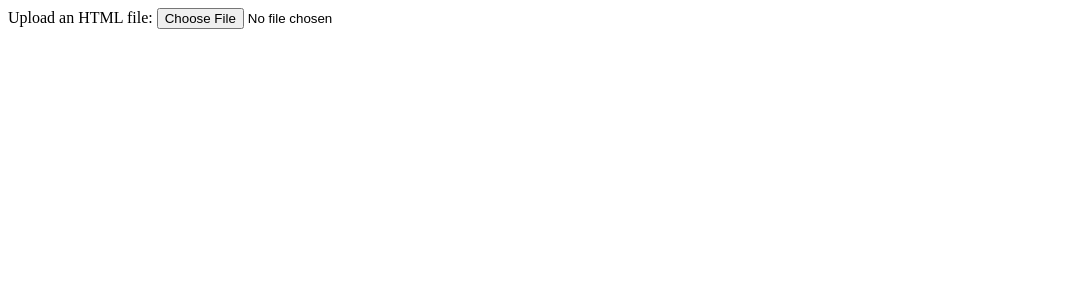
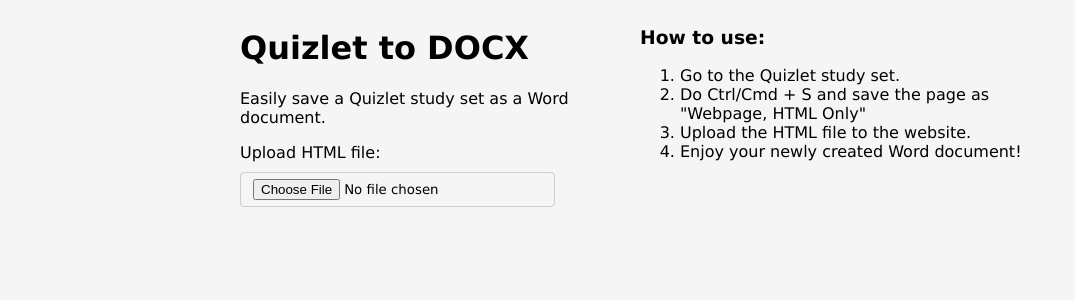
Before and after one commit to willuhmjs/Quizlet-Exporter, a SvelteKit app: page / in a window 1280 px wide. Shown: the top 300 px of the page, without its empty margins (0-1075 px from the left). Built offline with nearby package versions, Linux system fonts and the light colour scheme.

Commit message:
html layout, formatting

```diff
--- a/src/routes/+page.svelte
+++ b/src/routes/+page.svelte
@@ -1,4 +1,15 @@
 <script lang="ts">
 	import Renderer from './components/Renderer.svelte';
 </script>
-<Renderer/>
+
+<Renderer />
+
+<style>
+	:global(*) {
+		font-family: Verdana, Geneva, Tahoma, sans-serif;
+	}
+
+	:global(body) {
+		background-color: #f5f5f5;
+	}
+</style>
--- a/src/routes/components/Renderer.svelte
+++ b/src/routes/components/Renderer.svelte
@@ -3,16 +3,20 @@
 	import docx from '../lib/docx';
 	import download from '../lib/download';
 	async function createDocx(file: File) {
-		const parsedData = await parse(file);
-		const fileBlob = await docx(parsedData);
+		//const parsedData = await parse(file);
+		//const fileBlob = await docx(parsedData);
 		// TODO better way to do
-		download(fileBlob,  file.name.replace('.html', '.docx'));
+		//download(fileBlob, file.name.replace('.html', '.docx'));
 	}
 
 	let files: FileList;
 </script>
 
-<label for="avatar">Upload an HTML file:</label>
+<div class="container">
+    <div class="leftSide">
+        <h1>Quizlet to DOCX</h1>
+        <p>Easily save a Quizlet study set as a Word document.</p>
+        <label for="html">Upload HTML file:</label>
         <input accept=".html" bind:files name="html" type="file" />
 
         <div>
@@ -28,3 +32,50 @@
                 {/each}
             {/if}
         </div>
+    </div>
+    <div class="rightSide">
+        <h3>How to use:</h3>
+        <ol>
+            <li>Go to the Quizlet study set.</li>
+            <li>Do Ctrl/Cmd + S and save the page as "Webpage, HTML Only"</li>
+            <li>Upload the HTML file to the website.</li>
+            <li>Enjoy your newly created Word document!</li>
+        </ol>
+    </div>
+</div>
+
+<style>
+	input {
+		border: 1px solid #ccc;
+		border-radius: 4px;
+		padding: 6px 12px;
+		display: block;
+		margin-bottom: 20px;
+	}
+
+	pre {
+		background: #eee;
+		padding: 10px;
+		border-radius: 4px;
+	}
+
+	label {
+        display: block;
+        margin-bottom: 10px;
+    }
+
+    .container {
+        display: flex;
+        justify-content: space-between;
+        margin: 0 auto;
+        max-width: 800px;
+    }
+
+    .leftSide {
+        width: 50%;
+    }
+
+    .rightSide {
+        width: 50%;
+    }
+</style>
--- a/src/routes/lib/docx.ts
+++ b/src/routes/lib/docx.ts
@@ -1,5 +1,5 @@
 import { Table, Paragraph, TableCell, TableRow, Document, Packer, TextRun, WidthType } from 'docx';
-import type { Card } from "./card";
+import type { Card } from './card';
 
 function toRow(card: Card): InstanceType<typeof TableRow> {
 	return new TableRow({
--- a/src/routes/lib/download.ts
+++ b/src/routes/lib/download.ts
@@ -1,5 +1,5 @@
-import downloadLib from "downloadjs";
+import downloadLib from 'downloadjs';
 
 export default function download(file: Blob, filename: string) {
-  downloadLib(file, filename);
+	downloadLib(file, filename);
 }
--- a/src/routes/lib/parser.ts
+++ b/src/routes/lib/parser.ts
@@ -1,4 +1,4 @@
-import type { Card } from "./card";
+import type { Card } from './card';
 
 export default async function (file: File): Promise<Card[]> {
 	const text = await file.text();
@@ -11,6 +11,6 @@
 		(e) => e.textContent
 	);
 	return term.map((t, i) => {
-		return { term: ""+t, definition: ""+definition[i] }
+		return { term: '' + t, definition: '' + definition[i] };
 	});
 }
```
Also changed, not shown: src/routes/lib/card.ts (line endings or trailing spaces). Lines whose indentation alone changed are shown as unchanged.
